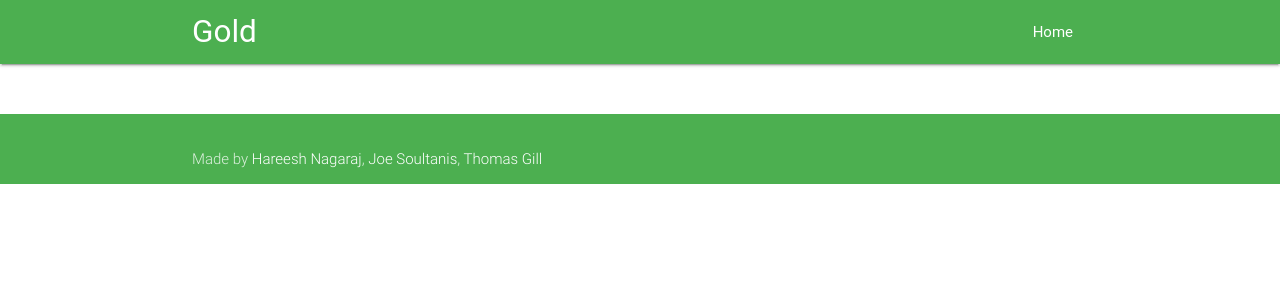
After one commit to hareeshnagaraj/MoneyWeather, a Flask app: page /gold in a window 1280 px wide. The commit adds this page. Shown: the top 300 px of the page. Run offline with Flask 2, Linux system fonts and the light colour scheme; some libraries are stand-ins or nearby versions; some web fonts are replaced.

Commit message:
developing gold page

```diff
--- a/app/routes.py
+++ b/app/routes.py
@@ -14,8 +14,13 @@ app = Flask(__name__)
 
 @app.route('/')
 def home():
-  print("hi")
+  print("home page rendering")
   return render_template('index.html')
+
+@app.route('/gold')
+def tool():
+  print("tool page rendering")
+  return render_template('gold.html')
 
 if __name__ == '__main__':
   app.run(debug=True)
--- /dev/null
+++ b/app/templates/gold.html
@@ -0,0 +1,56 @@
+<!--
+    Index Page for MoneyWeather
+ -->
+<!DOCTYPE html>
+<html lang="en">
+<head>
+  <meta http-equiv="Content-Type" content="text/html; charset=UTF-8"/>
+  <meta name="viewport" content="width=device-width, initial-scale=1, maximum-scale=1.0, user-scalable=no"/>
+  <title>MoneyWeather</title>
+</head>
+<body>
+  <nav class="green" role="navigation">
+    <div class="nav-wrapper container">
+      <a id="logo-container" href="#" class="brand-logo">Gold</i></a>
+      <ul class="right hide-on-med-and-down">
+        <li><a href="/">Home</a></li>
+      </ul><!--
+      <ul id="nav-mobile" class="side-nav">
+        <li><a href="#">Navbar Link</a></li>
+      </ul> -->
+      <a href="#" data-activates="nav-mobile" class="button-collapse"><i class="mdi-navigation-menu"></i></a>
+    </div>
+  </nav>
+
+
+
+  <div class="container">
+    <div class="section">
+
+      <div class="row">
+
+
+      </div>
+
+    </div>
+  </div>
+
+<footer class="page-footer green">
+    <div class="footer-copyright green">
+      <div class="container">
+      Made by <a target="_blank" class="white-text text-lighten-3" href="https://github.com/hareeshnagaraj">Hareesh Nagaraj</a>, <a target="_blank" class="white-text text-lighten-3" href="https://github.com/jpsoultanis?tab=repositories">Joe Soultanis</a>, <a target="_blank" class="white-text text-lighten-3" href="http://materializecss.com">Thomas Gill</a>
+      </div>
+    </div>
+  </footer>
+
+
+  <!--  Scripts-->
+    <!-- External Resources -->
+  <!-- Compiled and minified CSS -->
+  <script src="https://code.jquery.com/jquery-2.1.1.min.js"></script>
+  <link rel="stylesheet" href="https://cdnjs.cloudflare.com/ajax/libs/materialize/0.96.1/css/materialize.min.css">
+  <!-- Compiled and minified JavaScript -->
+  <script src="https://cdnjs.cloudflare.com/ajax/libs/materialize/0.96.1/js/materialize.min.js"></script>
+
+  </body>
+</html>
```
Also changed, not shown: app/templates/index.html (+16 -3 lines).
